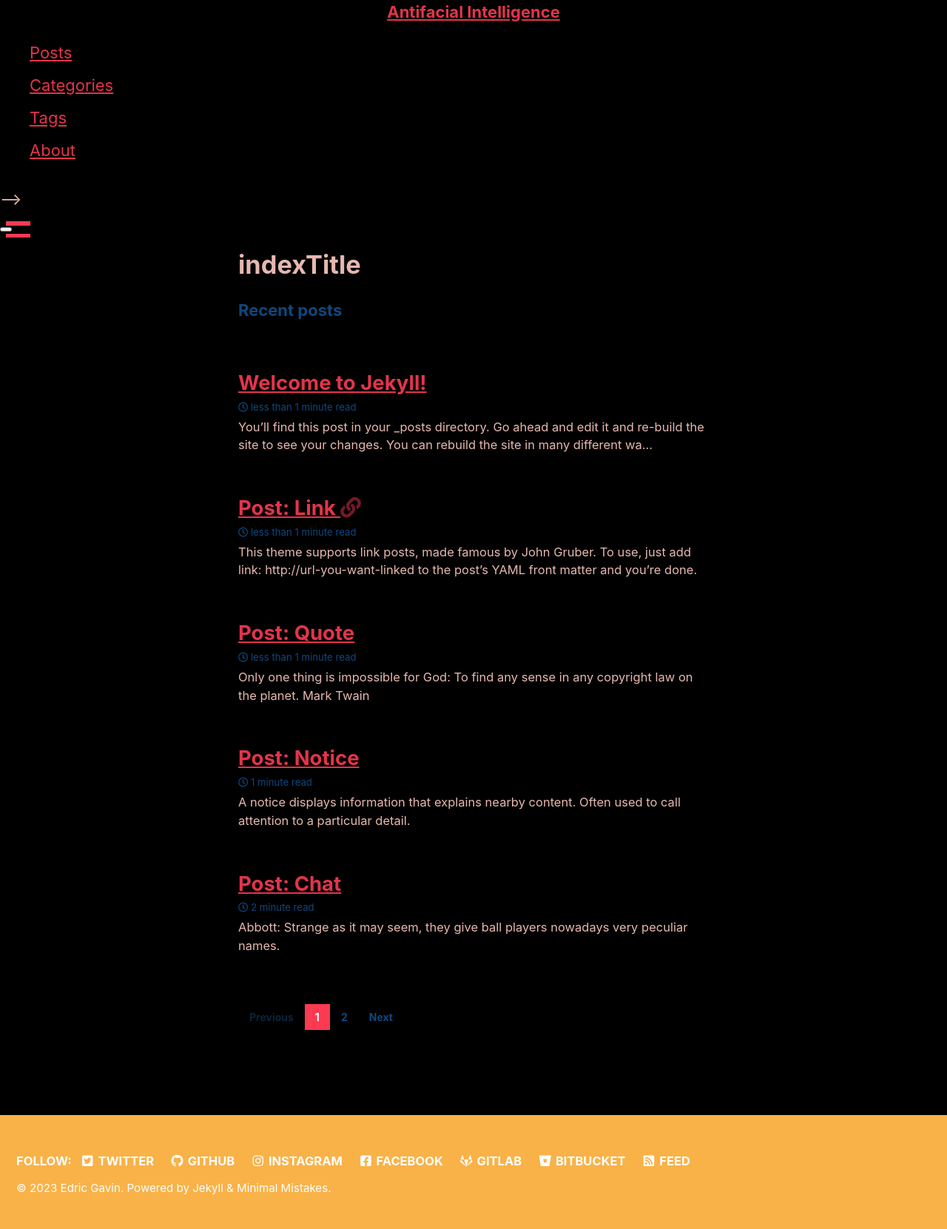
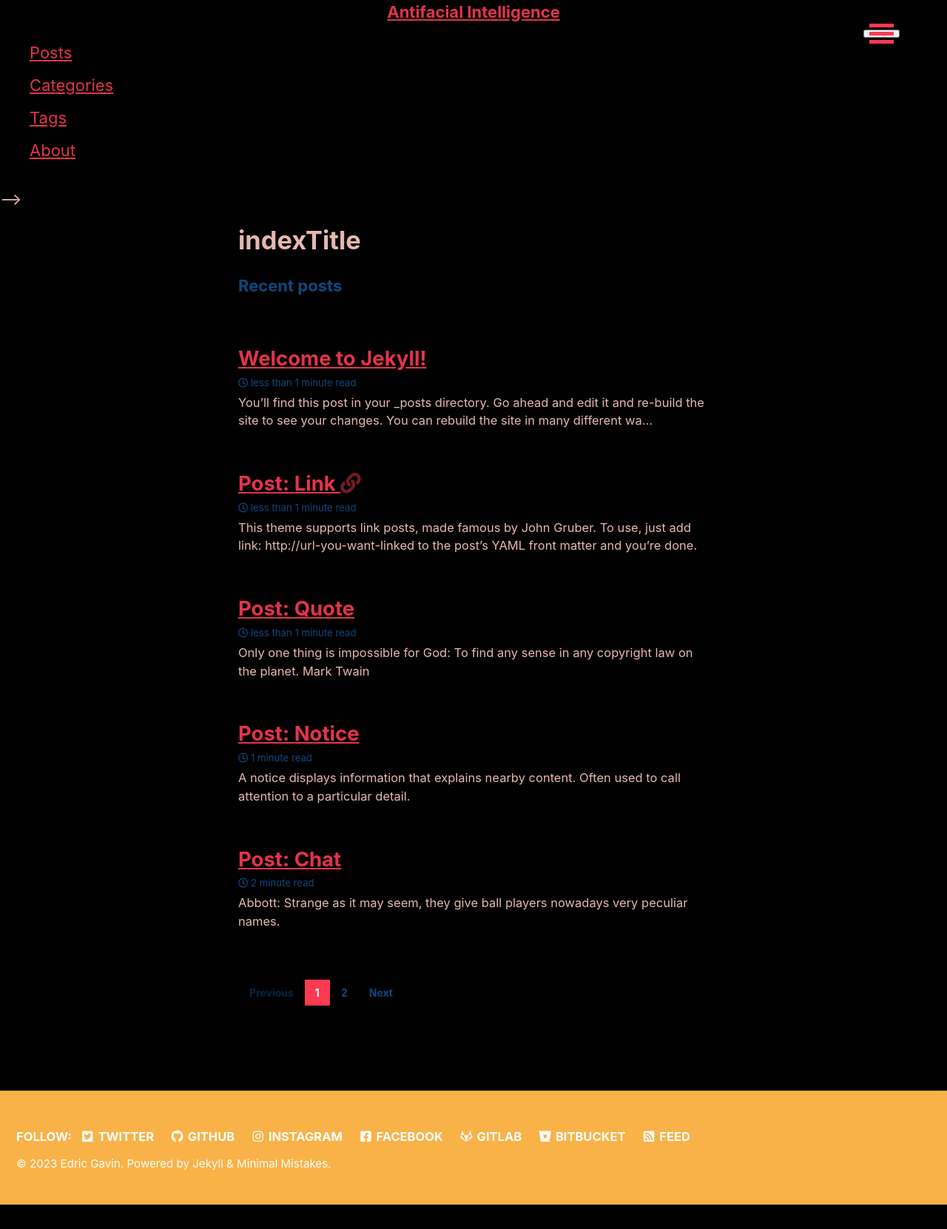
Before and after one commit to antifacialintelligence/antifacialintelligence.github.io, a Jekyll site: the page built from index.html, in a window 1280 px wide. Shown: the whole page at 74% size. Built offline with Jekyll 4.4.1, drawn with Linux system fonts in a browser that asks for light colours; cached includes are drawn as plain includes; the list of posts is cut into pages by our own code; after the commit the page ends 1628 px from its top, so only the background shows below that.

Commit message:
Update _sidebar.scss

```diff
--- a/_sass/minimal-mistakes/_sidebar.scss
+++ b/_sass/minimal-mistakes/_sidebar.scss
@@ -114,6 +114,40 @@
 
   @include breakpoint($x-large) {
     margin-right: 0;
+  }
+}
+
+.sidebar-toggle-wrapper {
+  position: absolute;
+  display: -webkit-box;
+  display: -ms-flexbox;
+  display: flex;
+  -webkit-box-align: center;
+  -ms-flex-align: center;
+  align-items: center;
+  top: 0;
+  right: 0;
+  margin: 1.8125rem 0;
+  padding-right: 1rem;
+  background-color: $background-color;
+  z-index: 10000;
+
+  @include breakpoint($medium) {
+    right: 2rem;
+    padding-right: 0;
+  }
+
+  @include breakpoint($large) {
+    right: 5vw;
+  }
+
+  .toggle-inner {
+    display: -ms-flexbox;
+    display: -webkit-box;
+    display: flex;
+    -ms-flex-align: center;
+    -webkit-box-align: center;
+    align-items: center;
   }
 }
 
```
